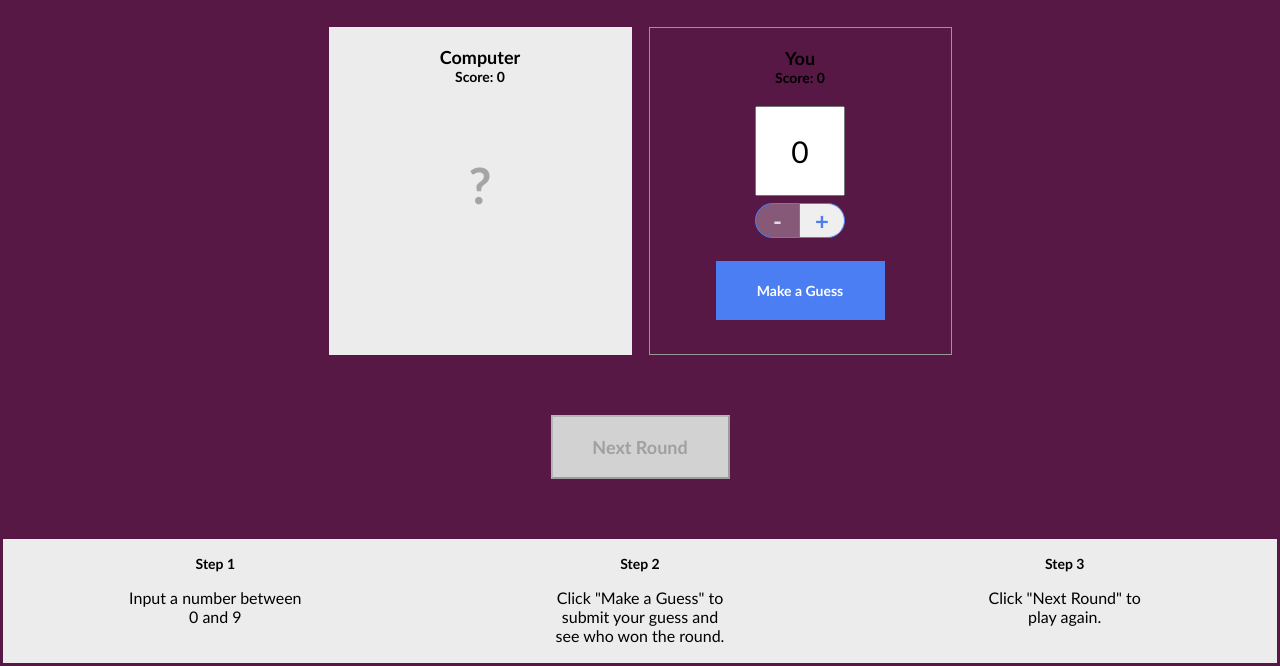
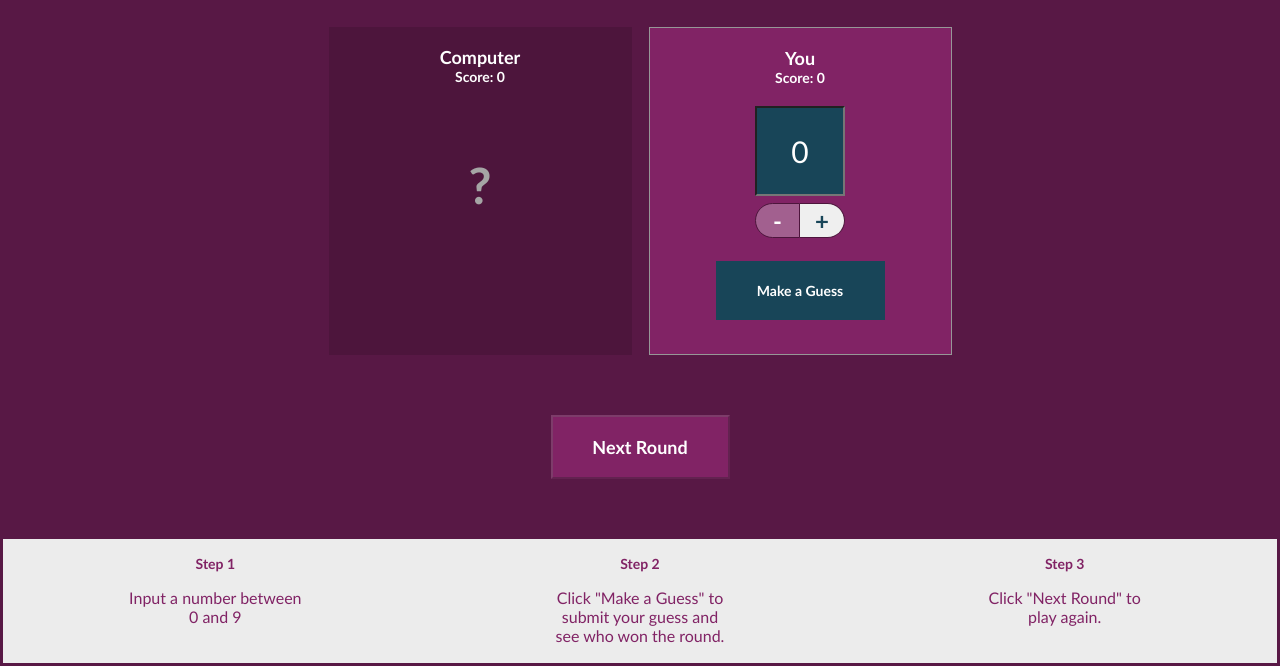
Before and after one commit to dawnbest/javascript-number-guesser, a plain HTML site: page index.html in a window 1280 px wide. Shown: the part 176-842 px from the top of the page. Drawn offline with Linux system fonts and the light colour scheme.

Commit message:
Updated HTML, STYLE, SCRIPT
Updated index.html, script.js, style.css

```diff
--- a/index.html
+++ b/index.html
@@ -2,14 +2,14 @@
 
 <html>
   <head>
-    <title>Number Guesser</title>
+    <title>JavaScript Number Guesser</title>
     <link href="https://fonts.googleapis.com/css?family=Nunito+Sans:400,700" rel="stylesheet">
     <link rel="stylesheet" href="./style.css">
   </head>
   <body>
     <div class="game-container">
       <header>
-        <h1>Number Guesser!</h1>
+        <h1>A JavaScript Number Guesser!</h1>
       </header>
 
       <div class="rounds">
--- a/style.css
+++ b/style.css
@@ -1,5 +1,6 @@
 * {
   font-family: "Trebuchet MS", Helvetica, sans-serif;
+  color: #fff;
   box-sizing: border-box;
 }
 
@@ -77,7 +78,7 @@ header {
 }
 
 .computer-guess {
-  background-color: #ececec;
+  background-color: #4D153C;
 }
 
 #computer-guess {
@@ -88,6 +89,7 @@ header {
 
 .human-guess {
   border: 1px solid #979797;
+  background-color: #812365;
 }
 
 .guess input {
@@ -95,6 +97,7 @@ header {
   width: 90px;
   font-size: 30px;
   text-align: center;
+  background-color: #184558;
   margin: 0 auto;
   margin-bottom: 7px;
 }
@@ -105,18 +108,18 @@ header {
 }
 
 .number-control {
-  border: solid 1px #4c7ef3;
+  border: solid 1px #4D153C;
   display: inline-block;
   width: 45px;
   height: 35px;
   font-size: 24px;
   font-weight: 700;
-  color: #4c7ef3;
+  color: #184558;
   cursor: pointer;
 }
 
 .number-controls button[disabled] {
-  color: #dfdfdf;
+  color: #fff;
   cursor: default;
 }
 
@@ -137,7 +140,7 @@ header {
 }
 
 .button {
-  background-color: #4c7ef3;
+  background-color: #184558;
   color: #fff;
   cursor: pointer;
 }
@@ -166,19 +169,21 @@ input[type=number]::-webkit-inner-spin-button {
 }
 
 .button[disabled] {
-  background-color: #d2d2d2;
-  color: #a0a0a0;
+  background-color: #812365;
+  color: #fff;
   cursor: default;
 }
 
 .instructions {
   background-color: #ececec;
+  color: #4D153C;
   width: 100%;
   display: flex;
   justify-content: space-around;
 }
 
 .instruction {
+  color: #812365;
   width: 180px;
   padding: 2px;
   text-align: center;
@@ -186,10 +191,14 @@ input[type=number]::-webkit-inner-spin-button {
 
 .instructions h3 {
   font-size: 14px;
+  color: #812365;
 }
 
+.instructions p {
+  color: #812365;
+}
 
 .winning-text, .winning-text[disabled] {
-  color: #ec3636;
+  color: #FFC300;
   font-weight: 700;
 }
```
